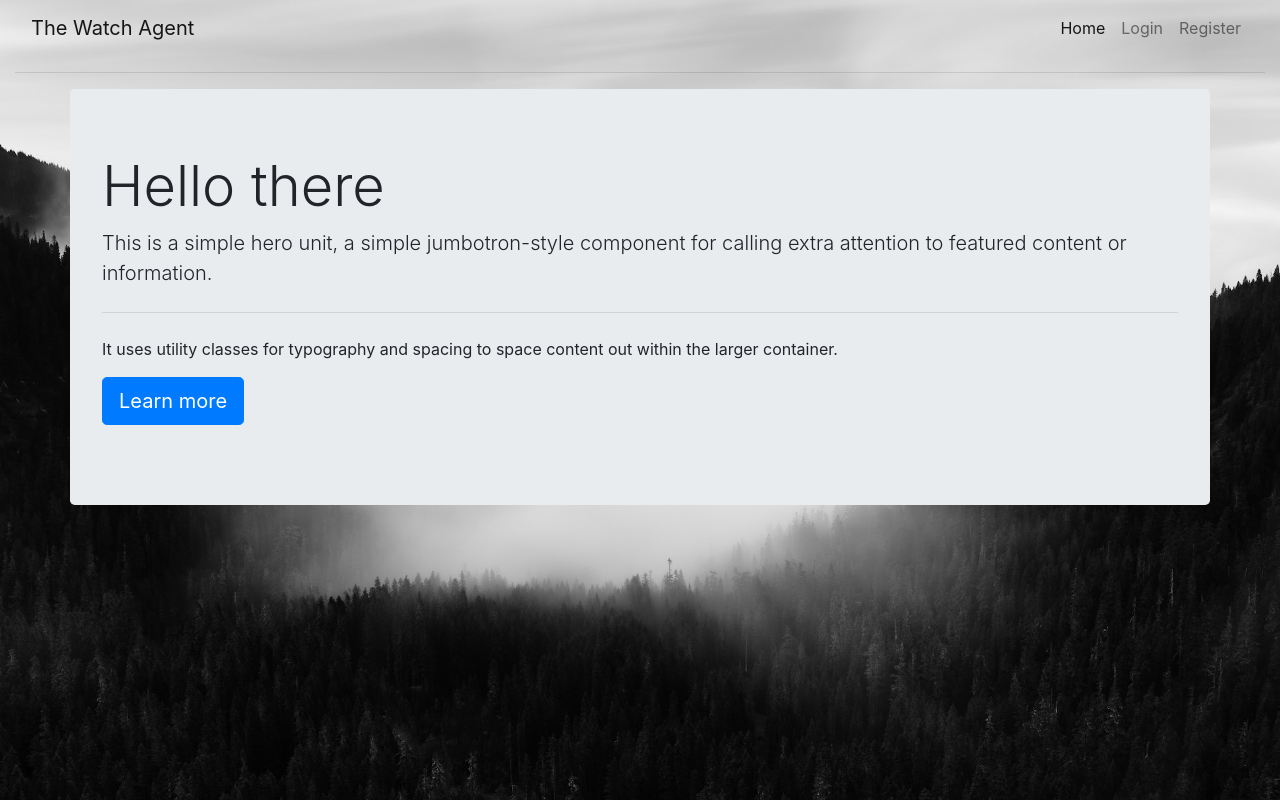
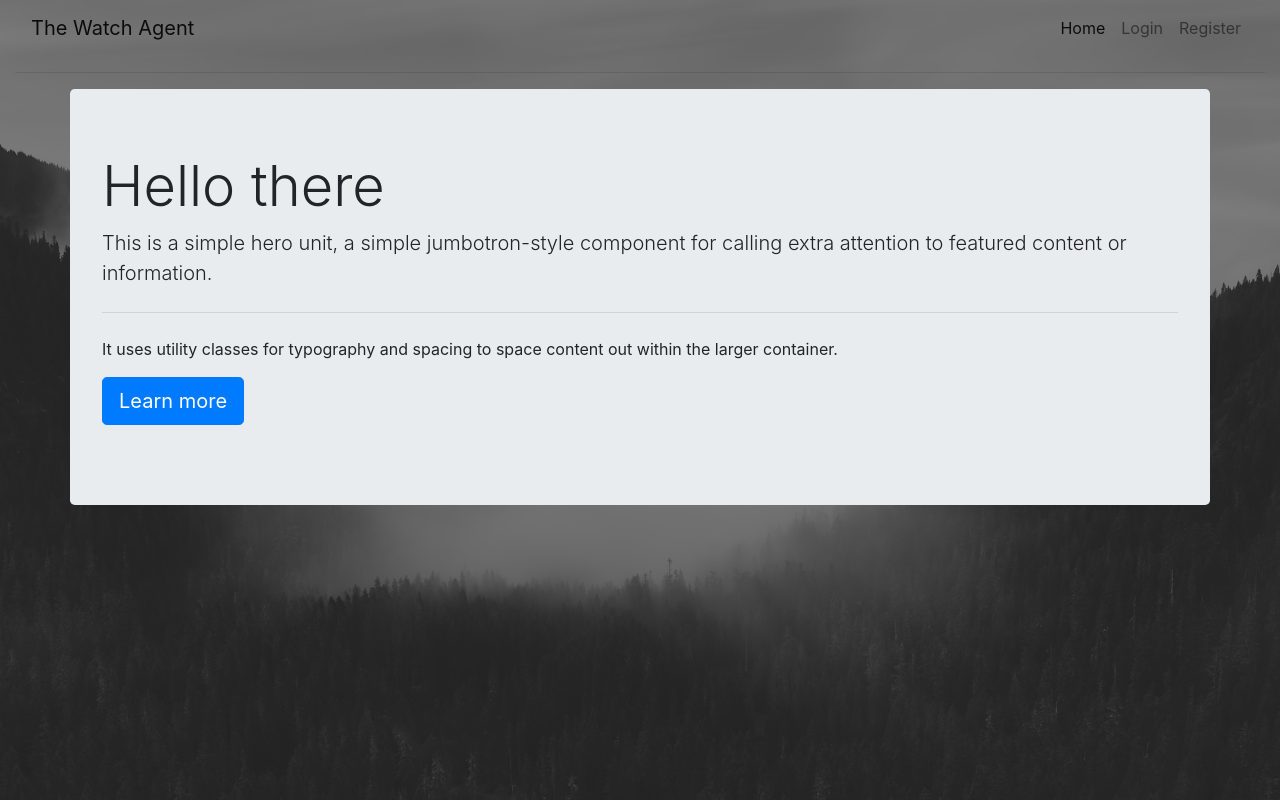
Before and after one commit to mparkcode/test-watch, a Django app: page / in a window 1280 px wide. Run offline with Django 3.2, Linux system fonts and the light colour scheme; some libraries are stand-ins or nearby versions.

Commit message:
added background layer

```diff
--- a/static/css/style.css
+++ b/static/css/style.css
@@ -5,7 +5,7 @@ html {
   -webkit-tap-highlight-color: rgba(0, 0, 0, 0);
 }
 
-body {
+.background-image {
   background-image: url("../images/bg-masthead.jpg");
   background-repeat: no-repeat;
   background-position: center center;
@@ -13,6 +13,15 @@ body {
   background-size: cover;
 }
 
+.layer {
+    background-color: rgba(54, 54, 54, 0.397);
+    position: absolute;
+    top: 0;
+    left: 0;
+    width: 100%;
+    height: 100%;
+}
+
 .nav:a {
     color: black;
 }
--- a/templates/base.html
+++ b/templates/base.html
@@ -13,10 +13,11 @@
     <script src="https://stackpath.bootstrapcdn.com/bootstrap/4.5.0/js/bootstrap.min.js" integrity="sha384-OgVRvuATP1z7JjHLkuOU7Xw704+h835Lr+6QL9UvYjZE3Ipu6Tp75j7Bh/kR0JKI" crossorigin="anonymous"></script>
     <title>{% block page_title %}{% endblock %}</title>
 </head>
-<body>
-<div class="container-fluid">
+<body class="background-image">
+    <div class="layer">
+        <div class="container-fluid layer">
             <nav class="navbar navbar-expand-lg navbar-light">
-  <a class="navbar-brand" href="#">The Watch Agent</a>
+            <a class="navbar-brand" href="{% url 'index' %}">The Watch Agent</a>
             <button class="navbar-toggler" type="button" data-toggle="collapse" data-target="#navbarNav" aria-controls="navbarNav" aria-expanded="false" aria-label="Toggle navigation">
                 <span class="navbar-toggler-icon"></span>
             </button>
@@ -65,5 +66,6 @@
         <footer>
 
         </footer>
+    </div>
 </body>
 </html>
```
Lines whose indentation alone changed are shown as unchanged.
